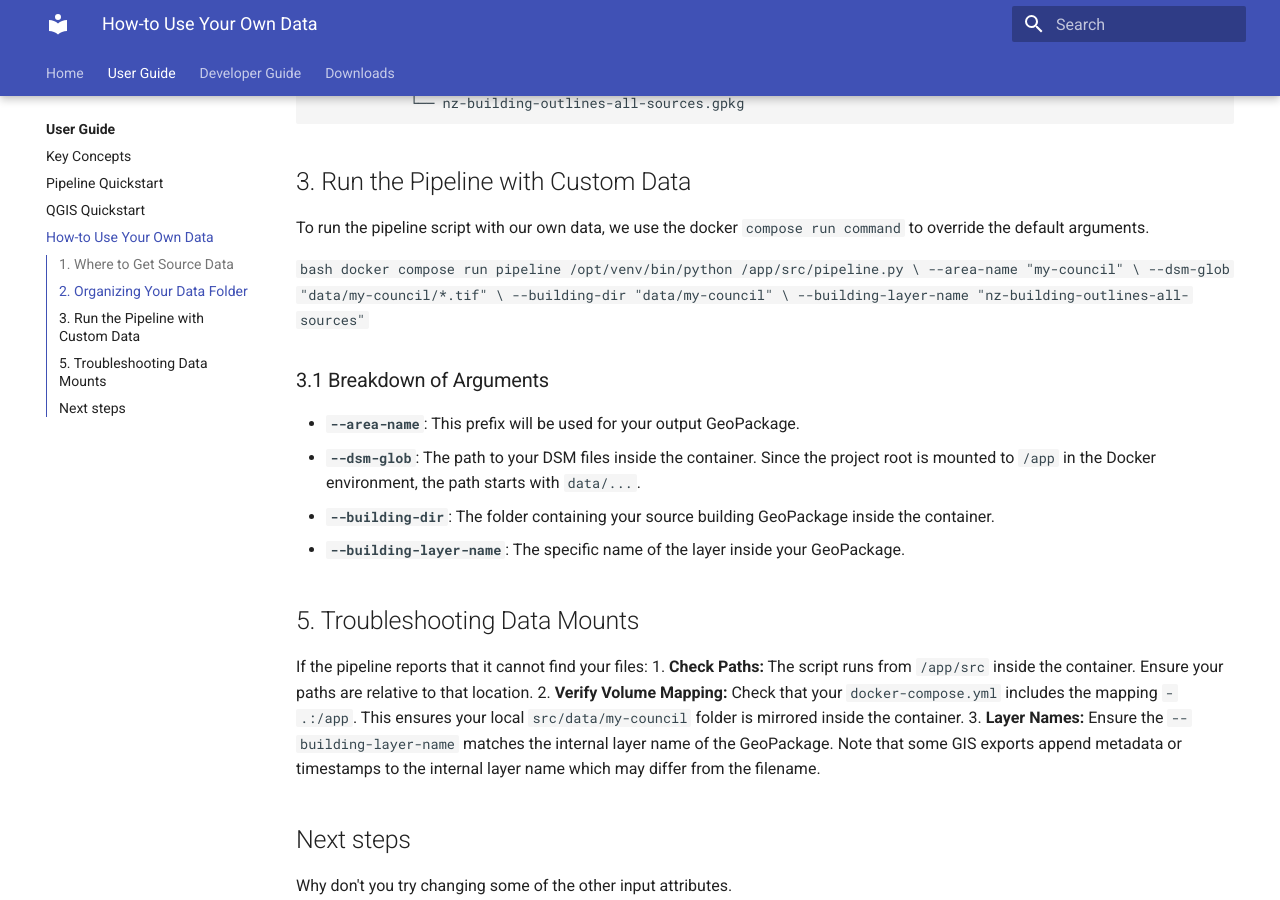
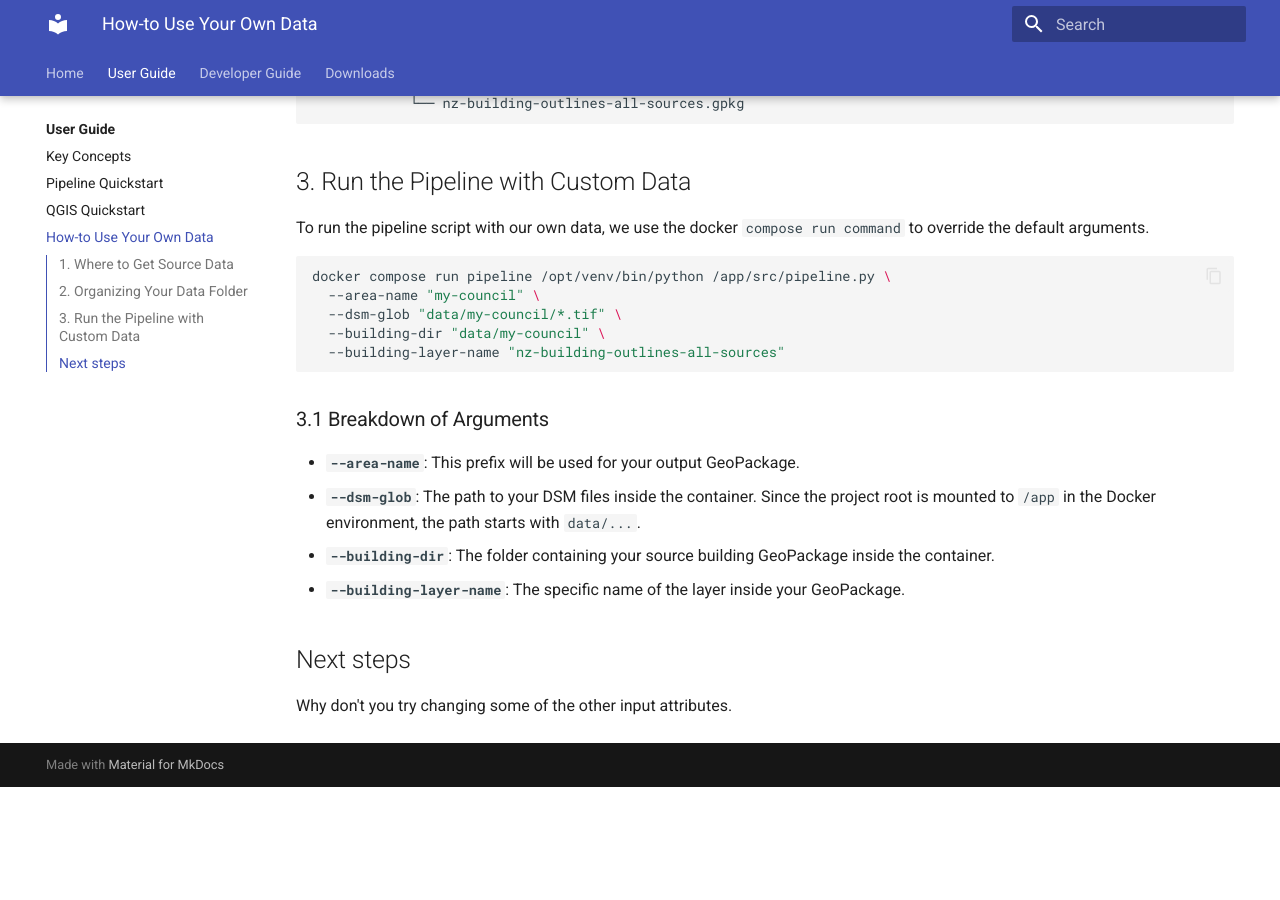
Before and after one commit to rewiring-nz/solar-estimates, an MkDocs documentation site: the page built from docs/user/how-to-use-your-own-data.md, in a window 1280 px wide and 900 px high, scrolled down 1345 px. Built offline with MkDocs 1.6.1 and Material for MkDocs 9.7.7, drawn with Linux system fonts in a browser that asks for light colours; after the commit the page ends 2132 px from its top, so only the background shows below that; some of the changed text lies outside the part shown.

Commit message:
Tweak how-to-user-your-own-data

````diff
--- a/docs/user/how-to-use-your-own-data.md
+++ b/docs/user/how-to-use-your-own-data.md
@@ -49,12 +49,12 @@ solar-estimates/
 To run the pipeline script with our own data, we use the docker `compose run command` to override the default arguments.
 
 ```bash
-  docker compose run pipeline /opt/venv/bin/python /app/src/pipeline.py \
+docker compose run pipeline /opt/venv/bin/python /app/src/pipeline.py \
   --area-name "my-council" \
   --dsm-glob "data/my-council/*.tif" \
   --building-dir "data/my-council" \
   --building-layer-name "nz-building-outlines-all-sources"
-  ```
+```
 
 ### 3.1 Breakdown of Arguments
 * **`--area-name`**: This prefix will be used for your output GeoPackage.
@@ -62,12 +62,5 @@ To run the pipeline script with our own data, we use the docker `compose run com
 * **`--building-dir`**: The folder containing your source building GeoPackage inside the container.
 * **`--building-layer-name`**: The specific name of the layer inside your GeoPackage.
 
-## 5. Troubleshooting Data Mounts
-
-If the pipeline reports that it cannot find your files:
-1.  **Check Paths:** The script runs from `/app/src` inside the container. Ensure your paths are relative to that location.
-2.  **Verify Volume Mapping:** Check that your `docker-compose.yml` includes the mapping `- .:/app`. This ensures your local `src/data/my-council` folder is mirrored inside the container.
-3.  **Layer Names:** Ensure the `--building-layer-name` matches the internal layer name of the GeoPackage. Note that some GIS exports append metadata or timestamps to the internal layer name which may differ from the filename.
-
 ## Next steps
 Why don't you try changing some of the other input attributes.
````
Also changed, not shown: other parts of docs/user/how-to-use-your-own-data.md (+2 -2 lines).
